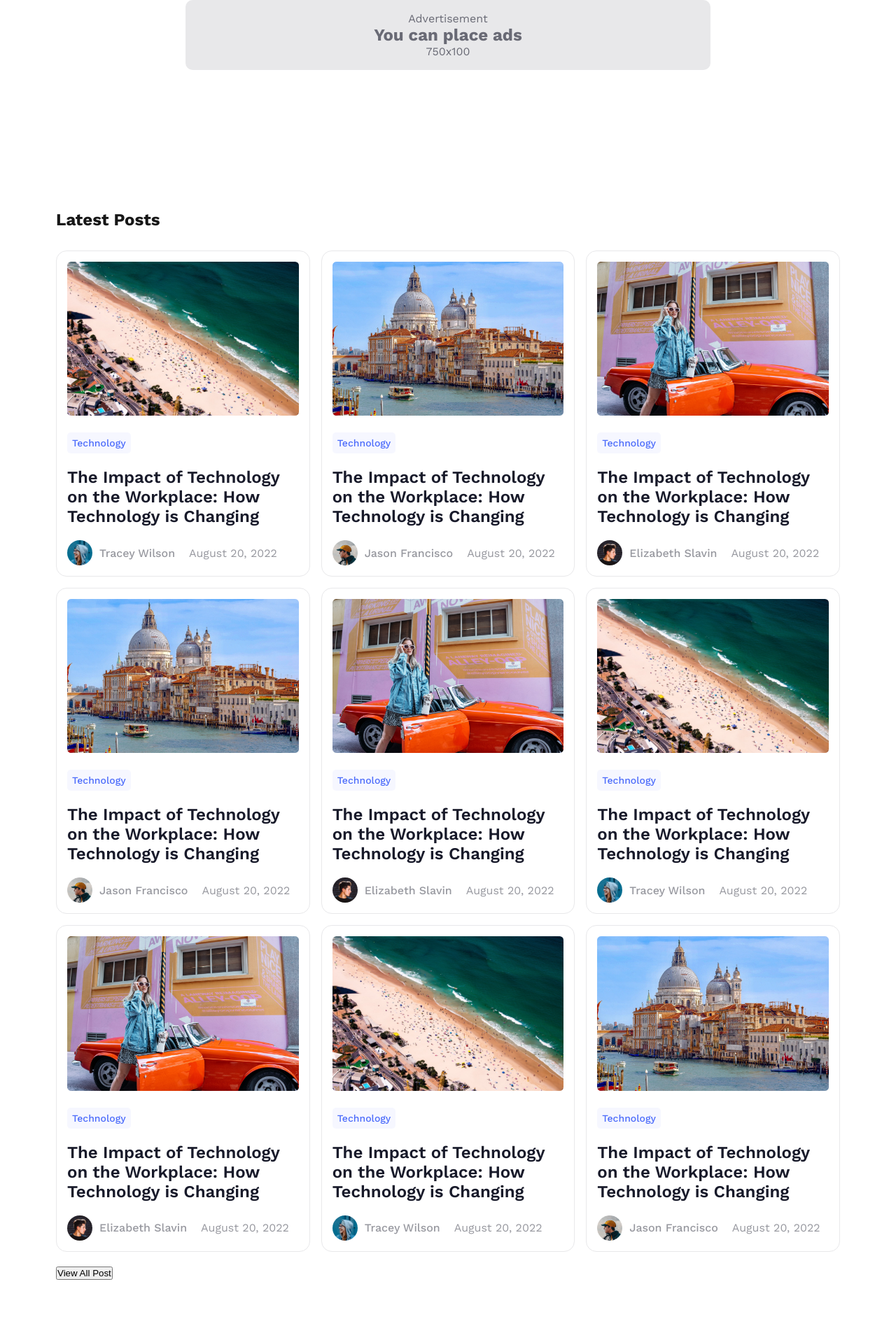
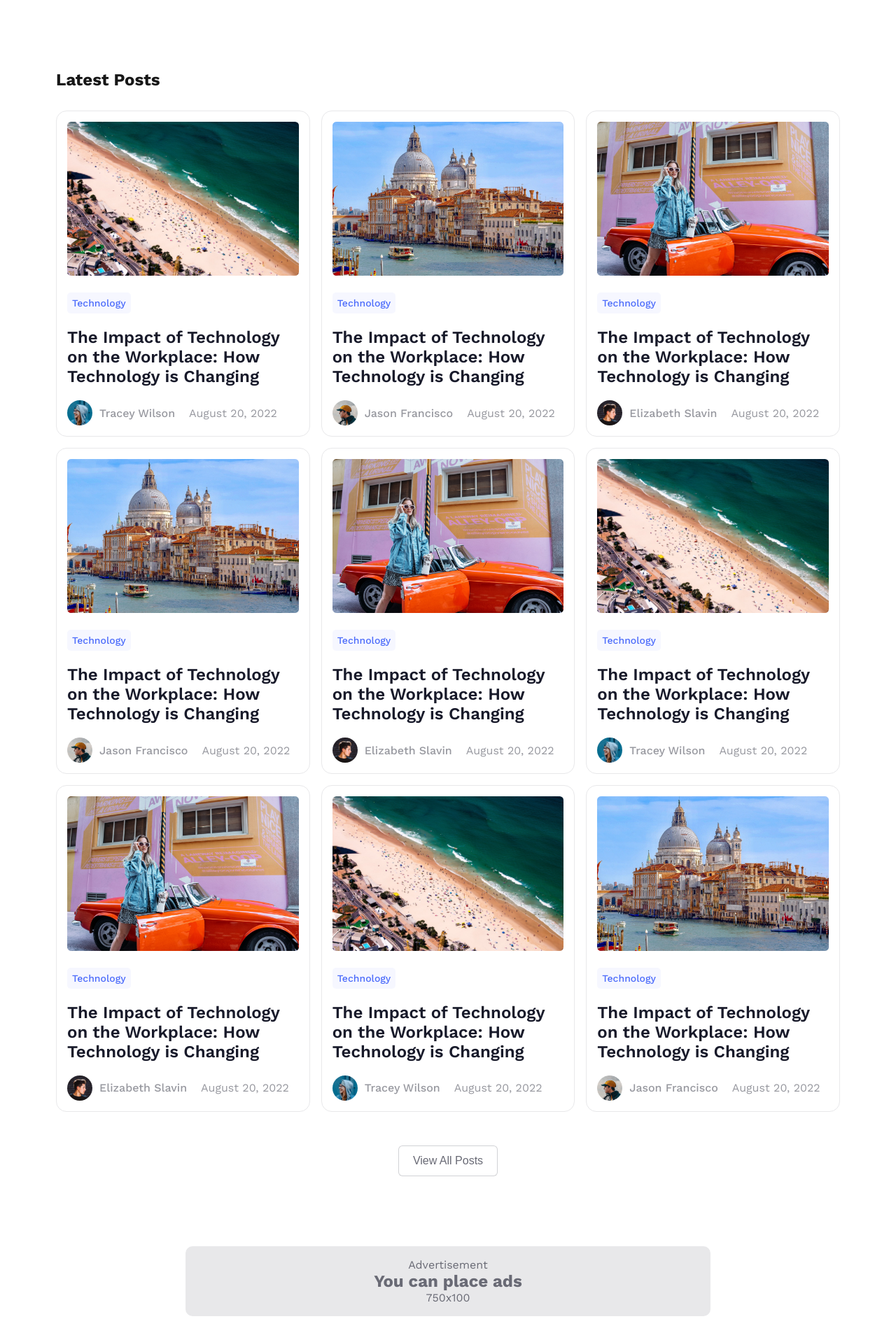
Before and after one commit to Akintayo74/NextJs-travel-blog-guide, a Next.js app: page / in a window 1280 px wide. Shown: the part 912-2797 px from the top of the page at 70% size. Built offline with nearby package versions, Linux system fonts and the light colour scheme.

Commit message:
Done with LatestPosts section and view all posts button. Also imported Advert component

```diff
--- a/components/Advert.module.css
+++ b/components/Advert.module.css
@@ -1,6 +1,6 @@
 .advert{
-    margin-top: 200px;
-    margin-bottom: 200px;
+    margin-top: 100px;
+    margin-bottom: 100px;
     display: flex;
     justify-content: center;
 }
--- a/components/LatestPosts.js
+++ b/components/LatestPosts.js
@@ -101,8 +101,10 @@ const LatestPosts = () =>{
                         date={post.date}
                     />
                 ))}
+                <div className={styles.latestPosts__btnWrapper}>
+                    <button className={styles.latestPosts__btn}>View All Posts</button>
+                </div>
             </div>
-            <button>View All Post</button>
         </div>
     );
 };
--- a/components/Latestposts.module.css
+++ b/components/Latestposts.module.css
@@ -12,6 +12,28 @@
     margin: 30px 0px 20px 0px;
 }
 
+.latestPosts__btnWrapper{
+    grid-column: 1/-1;
+    display: flex;
+    justify-content: center;
+    margin-top: 2rem;
+}
+
+.latestPosts__btn{
+    padding: 12px 20px;
+    border: 1px solid #696A754D;
+    border-radius: 6px;
+    background-color: #ffffff;
+    color: #696A75;
+    font-size: var(--font-normal);
+}
+
+@media (any-hover:hover) {
+    .latestPosts__btn:hover{
+        background-color: #E8E8EA;
+    }
+}
+
 @media(max-width: 1024px){
     .latestPostsGrids{
         grid-template-columns: repeat(2, 1fr);
--- a/components/Main.module.css
+++ b/components/Main.module.css
@@ -19,7 +19,7 @@
     padding: 30px;
     width: 500px;
     z-index: 2;
-    top: calc(100% - 200px);
+    top: calc(100% - 240px);
     left: 100px;
     border-radius: 1.5rem;
     box-shadow: 0px 12px 24px -6px #181A2A1F;
--- a/src/pages/index.js
+++ b/src/pages/index.js
@@ -11,6 +11,7 @@ export default function Home(){
       <Main />
       <Advert />
       <LatestPosts />
+      <Advert />
     </div>
   )
 }
```
Also changed, not shown: Continuation.txt.
